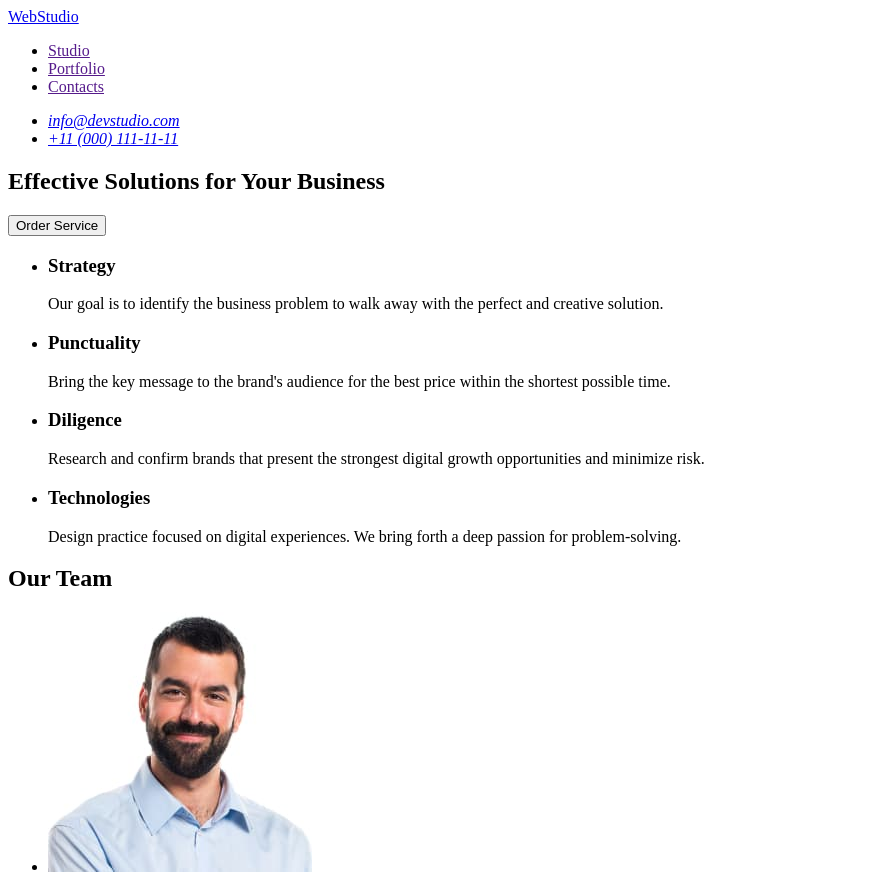
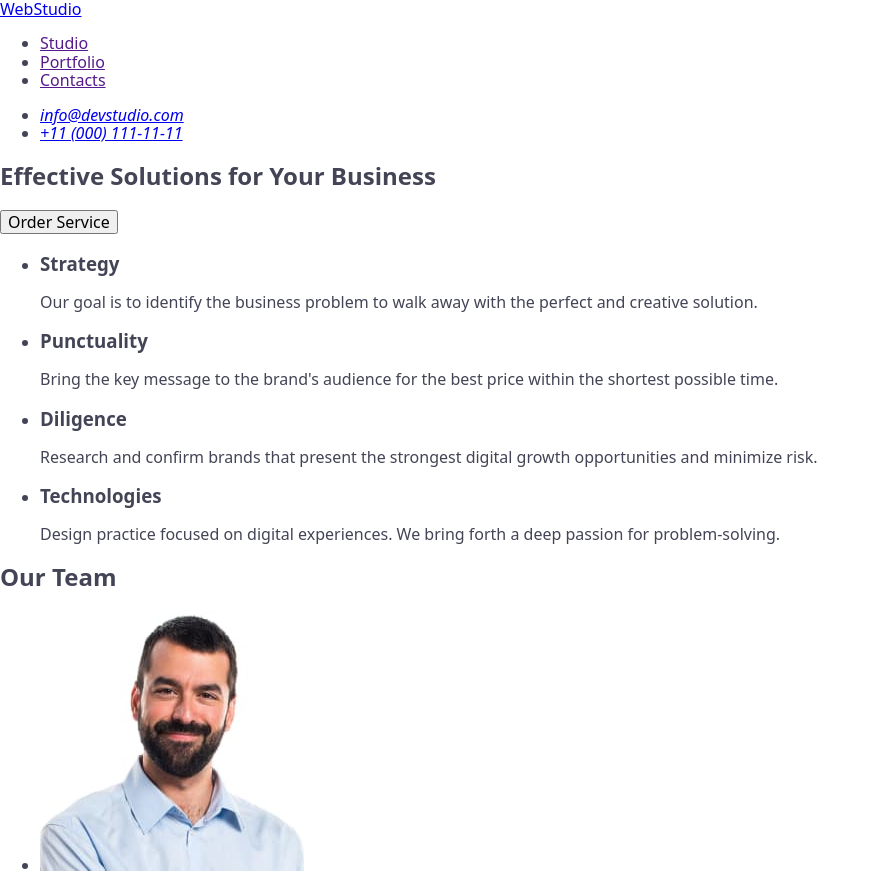
Before and after one commit to Andrii-UA99/goit-markup-hw-02, a plain HTML site: page index.html in a window 1280 px wide. Shown: the top 875 px of the page, without its empty margins (0-880 px from the left). Drawn offline with nearby package versions, Linux system fonts and the light colour scheme.

Commit message:
normalize+google font

```diff
--- a/CSS/styles.css
+++ b/CSS/styles.css
@@ -0,0 +1,5 @@
+body {
+    font-family: "Roboto" sans-serif;
+    color: #434455;
+    background-color: #fff;
+}
--- a/index.html
+++ b/index.html
@@ -4,7 +4,17 @@
     <meta charset="UTF-8" />
     <meta name="viewport" content="width=device-width, initial-scale=1.0" />
     <title>WEBSTUDIO</title>
+    <link
+      rel="stylesheet"
+      href="node_modules/modern-normalize/modern-normalize.css"
+    />
     <link rel="stylesheet" href="./CSS/styles.css" />
+    <link rel="preconnect" href="https://fonts.googleapis.com" />
+    <link rel="preconnect" href="https://fonts.gstatic.com" crossorigin />
+    <link
+      href="https://fonts.googleapis.com/css2?family=Raleway:ital,wght@0,700;1,700&family=Roboto:wght@400;500;700&display=swap"
+      rel="stylesheet"
+    />
   </head>
   <body>
     <header>
```
